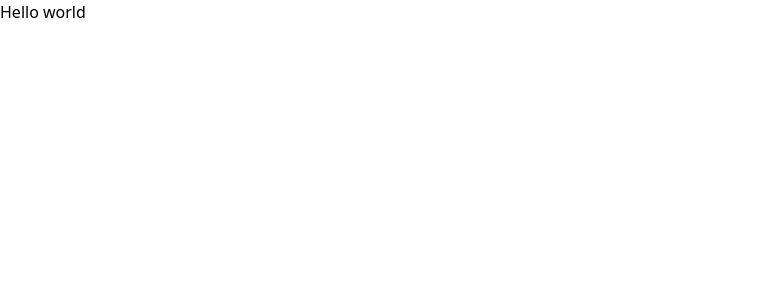
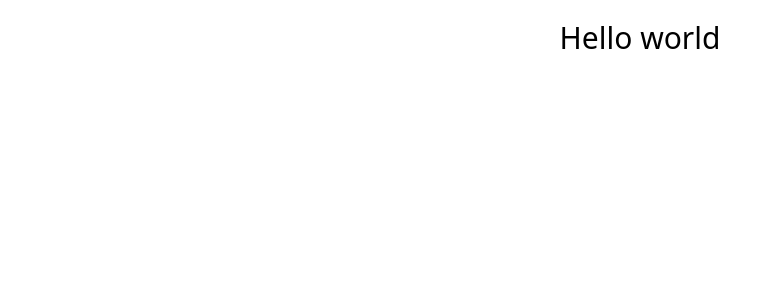
Before and after one commit to DataJoshua/latinoamerica-ru, a React (Create React App) app: page / in a window 1280 px wide. Shown: the top 300 px of the page, without its empty margins (0-780 px from the left). Built offline with nearby package versions, Linux system fonts and the light colour scheme.

Commit message:
prueba de tailwindcss (funciona correctamente)

```diff
--- a/src/App.js
+++ b/src/App.js
@@ -1,7 +1,7 @@
 const App = () => {
   return (
     <>
-      <h1>Hello world</h1>
+      <h1 className="text-3xl m-5 text-center">Hello world</h1>
     </>
   );
 }
```
